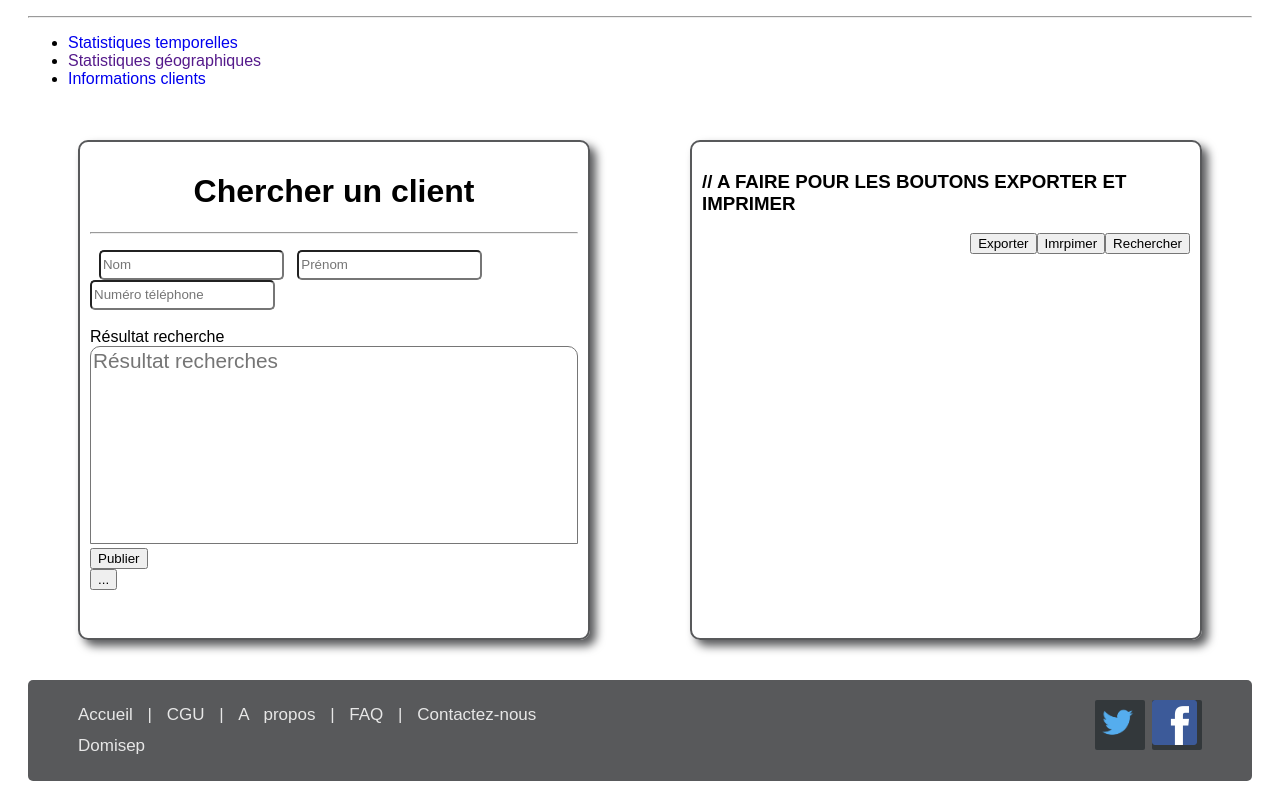
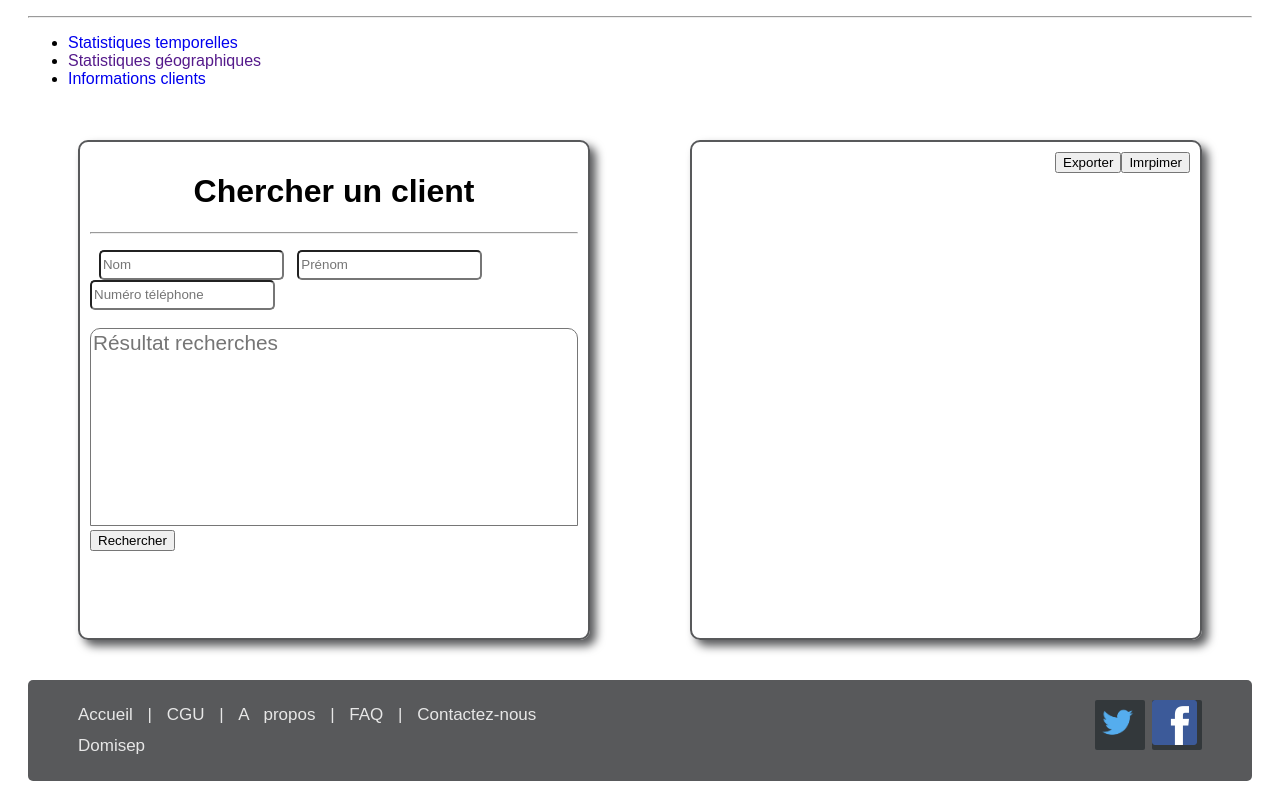
Before and after one commit to ISEP-dev/G2E, a PHP site: template vue/CommercialClient.php in a window 1280 px wide. Shown: the part 155-964 px from the top of the page. Run offline with PHP 8.4, Linux system fonts and the light colour scheme; the template is opened without the code that fills it, so the values that code supplies are empty.

Commit message:
changements

```diff
--- a/controleurs/Commercial.php
+++ b/controleurs/Commercial.php
@@ -16,7 +16,8 @@ if (!isset($_GET['fonction']) || empty($_GET['fonction'])) {
 switch ($fonction) {
 
     case "accueil":
-        $css   = 'CommercialClient';
+    $head  = '<link rel="stylesheet" href="vue/css/CommercialClient.css">';
+        //$css   = 'CommercialClient';
         $title = "Informations Client";
         $vue   = "CommercialClient";
         break;
--- a/modele/connexion.php
+++ b/modele/connexion.php
@@ -3,7 +3,7 @@ try
 {
     $dataSourceName = "mysql:host=localhost;dbname=g2e;charset=utf8";
     $user           = "root";
-    $password       = "";
+    $password       = "root";
     $options        = array(PDO::ATTR_ERRMODE => PDO::ERRMODE_EXCEPTION);
     $bdd            = new PDO($dataSourceName, $user, $password, $options);
     date_default_timezone_set('Europe/Paris');
--- a/vue/CommercialClient.php
+++ b/vue/CommercialClient.php
@@ -9,38 +9,32 @@
 <div class="ligne">
     <div class="col-gauche">
         <form id="" class="" action="index.html" method="post" accept-charset="UTF-8" enctype="multipart/form-data">
-            <h1 class="centre">Chercher un client</h1>
+            <h1 class="centre test">Chercher un client</h1>
             <hr>
             <label for="Nom"> &nbsp;</label>
             <input type="text" id="Nom" name="Nom" placeholder="Nom" required>
             <label for="Prénom"> &nbsp;</label>
             <input type="text" id="Prénom" name="Prénom" placeholder="Prénom" required>
-
             <label for="Numéro téléphone"> &nbsp;</label>
             <input type="text" id="Numéro téléphone" name="Numéro téléphone" placeholder="Numéro téléphone" required>
             <br><br>
-            Résultat recherche
             <div>
                 <textarea name="content" rows="8" cols="80" placeholder="Résultat recherches" required></textarea>
                 <div id="toolbar-editor">
-                    <div id=boutton_publier>
-                        <button class="boutton_publier" style="vertical-align:middle"><span> Publier </span></button>
-                    </div>
-                    <div id=boutton_option>
-                        <button class="boutton_option" style="vertical-align:middle">...</button>
+                    <div id=boutton_rechercher>
+                        <button class="rechercher" style="vertical-align:middle"><span>Rechercher</span></button>
                     </div>
                 </div>
             </div>
     </div>
     <div class="col-droite">
         <div class="centre">
-            <h3>
-                // A FAIRE POUR LES BOUTONS EXPORTER ET IMPRIMER
+
         </div>
         <div class="droite">
             <input type="submit" name="submit" value="Exporter">
             <input type="submit" name="submit" value="Imrpimer">
-            <button class="rechercher" style="vertical-align:middle"><span>Rechercher</span></button>
+
         </div>
     </div>
 </div>
```
Also changed, not shown: vue/css/CommercialClient.css (+4 -5 lines).
